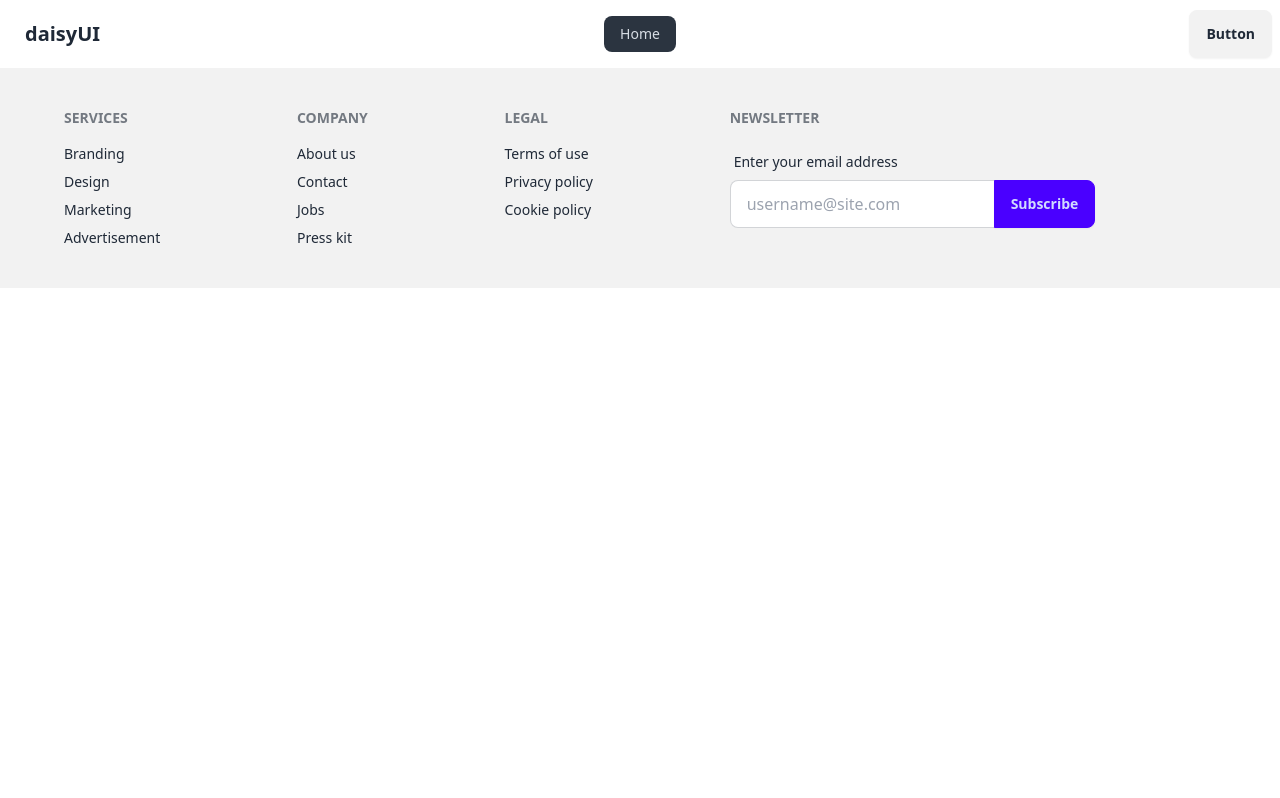
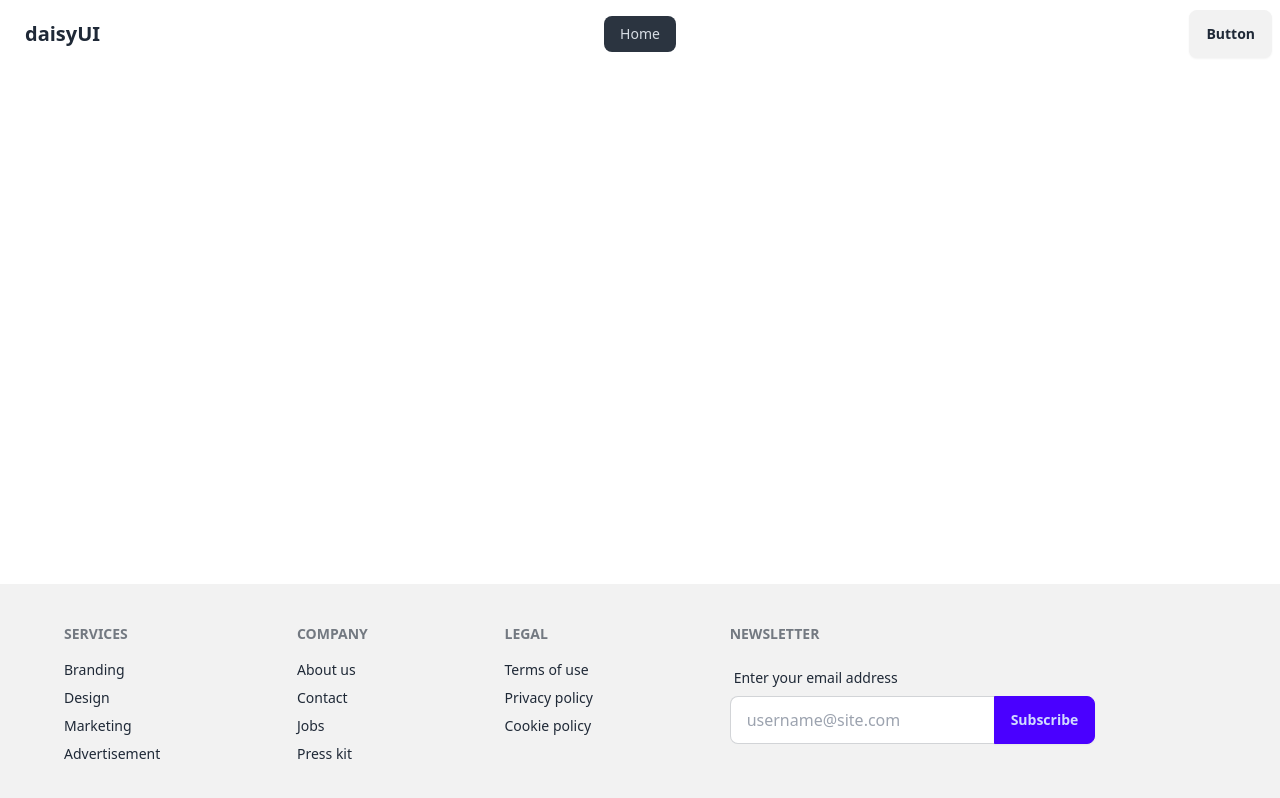
Before and after one commit to mrinellChandraRayHi/assignment_10_client_2, a React (Vite) app: page / in a window 1280 px wide. Shown: the top 798 px of the page. Built offline with nearby package versions, Linux system fonts and the light colour scheme.

Commit message:
add pages

```diff
--- a/src/Layout/Layout.jsx
+++ b/src/Layout/Layout.jsx
@@ -6,7 +6,7 @@ const Layout = () => {
     return (
         <div>
             <div><Nav/></div>
-            <div><Outlet/></div>
+            <div className="min-h-[calc(100vh-284px)]"><Outlet/></div>
             <div><Footer/></div>
         </div>
     );
--- /dev/null
+++ b/src/Pages/AddCraftItem.jsx
@@ -0,0 +1,9 @@
+const AddCraftItem = () => {
+    return (
+        <div>
+
+        </div>
+    );
+};
+
+export default AddCraftItem;
--- /dev/null
+++ b/src/Pages/AllArtandCraftItems.jsx
@@ -0,0 +1,9 @@
+const AllArtandCraftItems = () => {
+    return (
+        <div>
+
+        </div>
+    );
+};
+
+export default AllArtandCraftItems;
--- /dev/null
+++ b/src/Pages/Home.jsx
@@ -0,0 +1,9 @@
+const Home = () => {
+    return (
+        <div>
+
+        </div>
+    );
+};
+
+export default Home;
--- /dev/null
+++ b/src/Pages/MyArtandCraftList.jsx
@@ -0,0 +1,9 @@
+const MyArtandCraftList = () => {
+    return (
+        <div>
+
+        </div>
+    );
+};
+
+export default MyArtandCraftList;
```
Also changed, not shown: src/Router/Router.jsx (+8 -1 lines).
